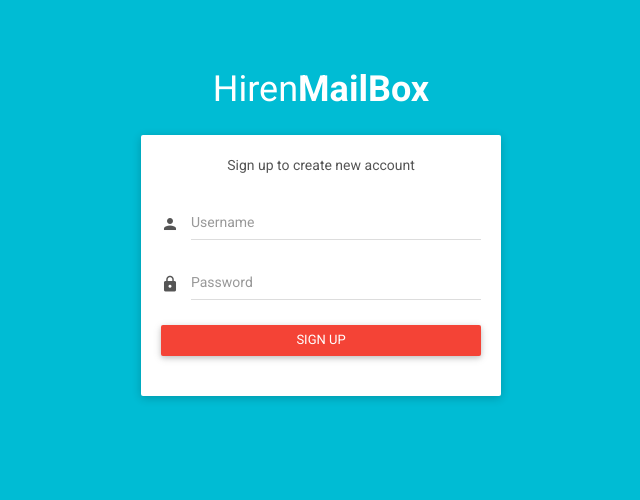
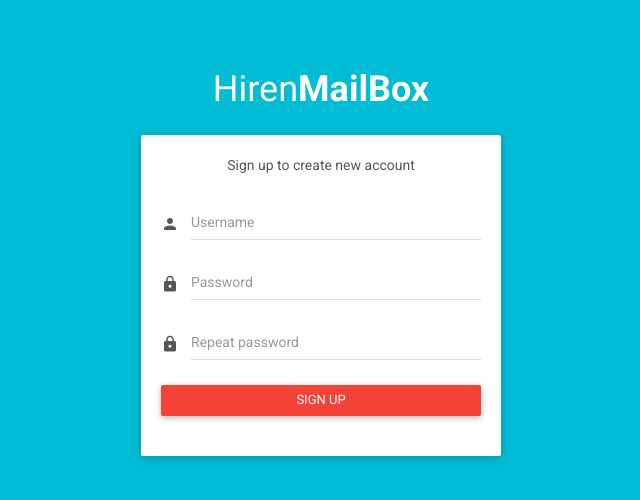
Before and after one commit to pyprism/Hiren-Hedwig, a Django app: page /signup/ in a window 1280 px wide. Shown: the top 500 px of the page, without its empty margins (319-959 px from the left). Run offline with Django 3.2, Linux system fonts and the light colour scheme; some libraries are stand-ins or nearby versions.

Commit message:
added confirm password field

```diff
--- a/templates/base/signup.html
+++ b/templates/base/signup.html
@@ -34,6 +34,15 @@
                             <input type="password" class="form-control" name="password" placeholder="Password" required>
                         </div>
                     </div>
+                    <div class="input-group">
+                        <span class="input-group-addon">
+                            <i class="material-icons">lock</i>
+                        </span>
+                        <div class="form-line">
+                            <input type="password" class="form-control" name="repeat_password" placeholder="Repeat password" required>
+                        </div>
+                        <div id="wrong" style="color: red"></div>
+                    </div>
                     <div class="row">
                         <div class="col-sm-12">
                             <div class="center-block">
@@ -45,4 +54,18 @@
             </div>
         </div>
     </div>
+    <script>
+        let form = document.querySelector('form');
+        form.onsubmit = function () {
+            let password = document.querySelector('input[name=password]');
+            let repeat_password = document.querySelector('input[name=repeat_password]');
+            if ( password.value !== repeat_password.value) {
+                let hiren = document.getElementById('wrong');
+                hiren.innerHTML = 'Password Doesn\'t Match';
+                return false;
+            } else {
+                return true
+            }
+        }
+    </script>
 {% endblock %}
```
Lines whose indentation alone changed are shown as unchanged.
